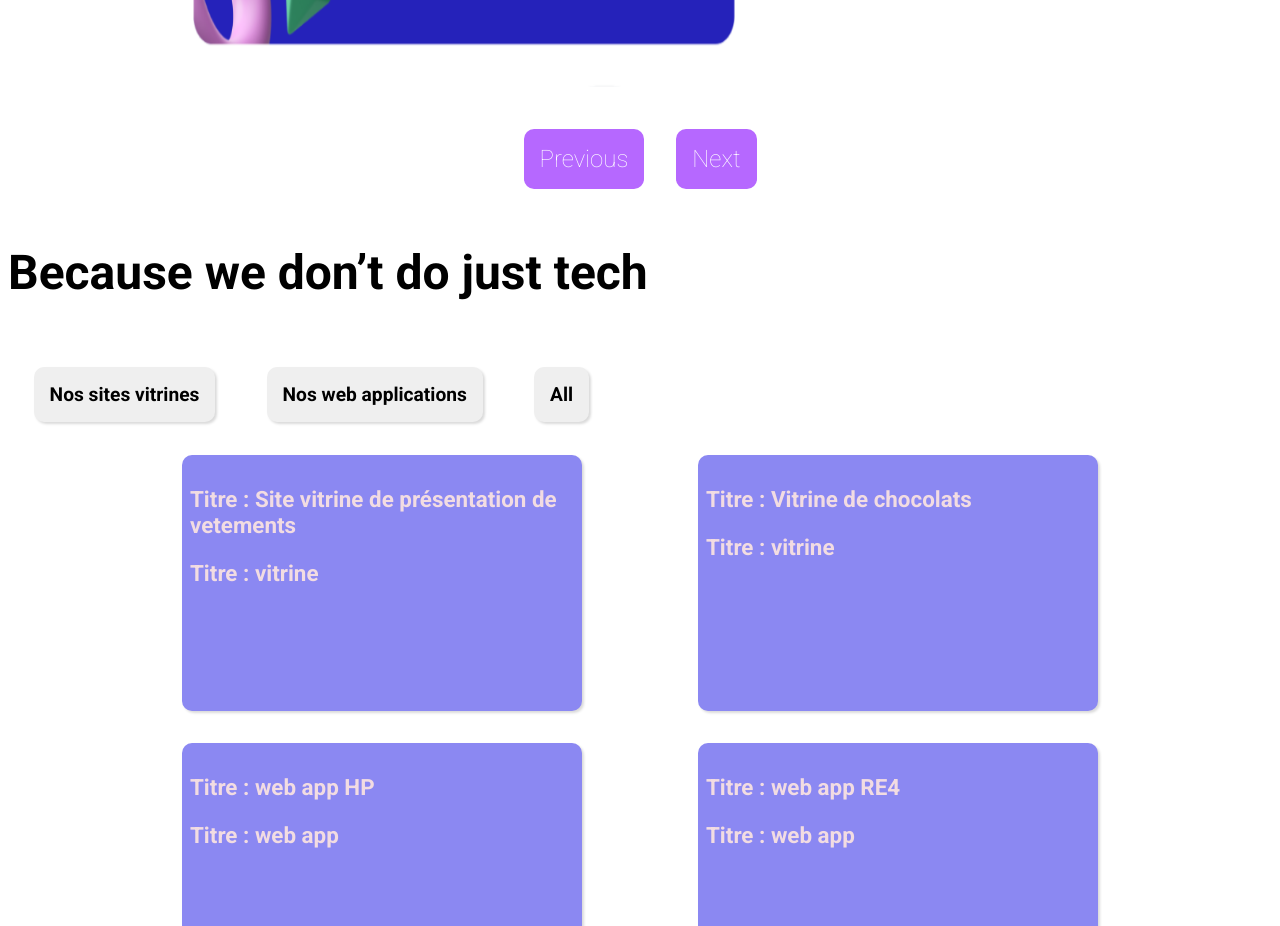
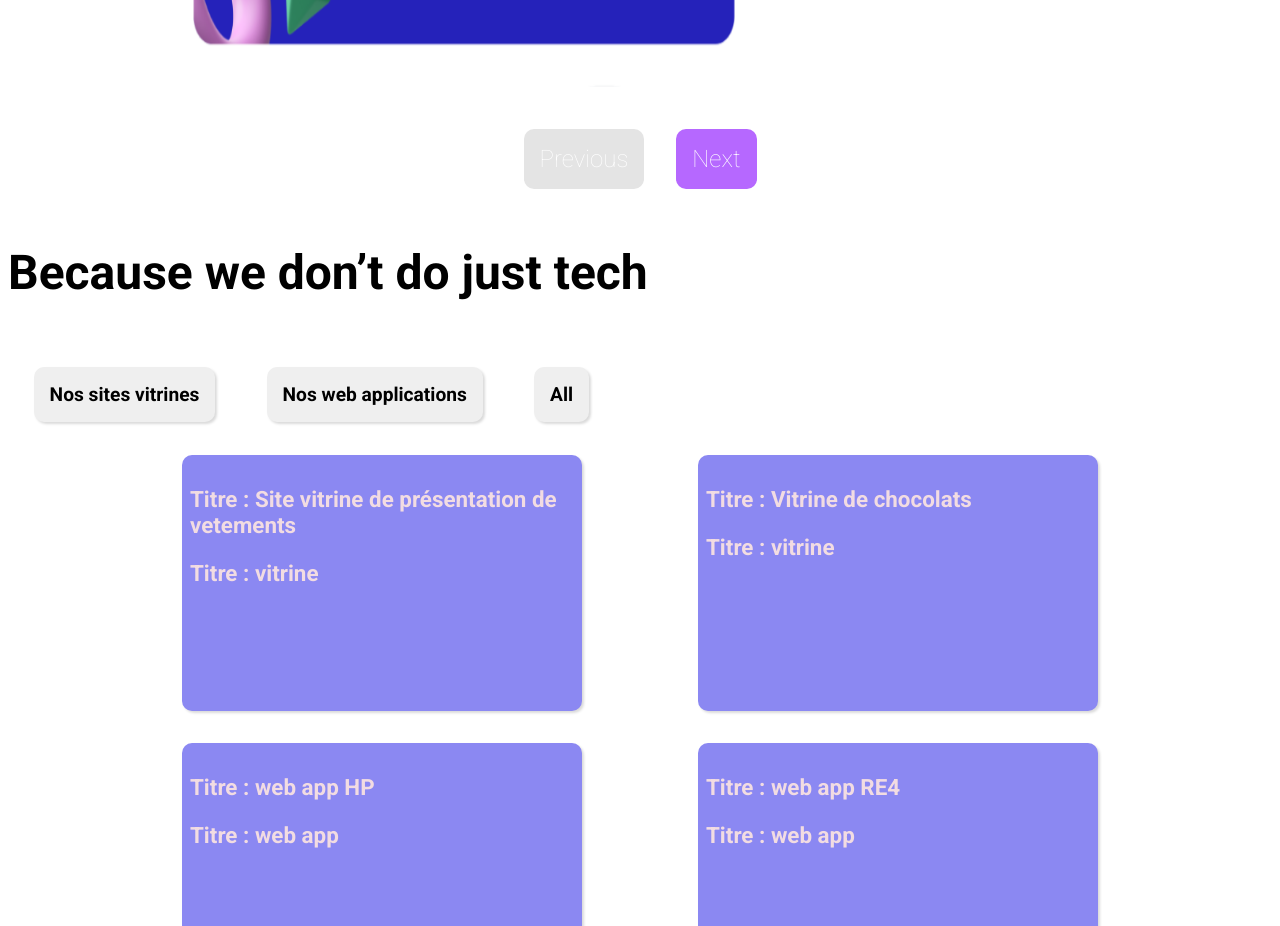
Before and after one commit to hichemhamdani/LFFchallenge-2, a Next.js app: page / in a window 1280 px wide. Shown: the part 2360-3286 px from the top of the page. Built offline with nearby package versions, Linux system fonts and the light colour scheme; a web font is replaced by a local one.

Commit message:
fixed button disabled

```diff
--- a/src/components/Landing-Page/ThirdSection/FourthSection/FourthSection.module.css
+++ b/src/components/Landing-Page/ThirdSection/FourthSection/FourthSection.module.css
@@ -38,6 +38,10 @@
     color: rgb(182, 104, 255);
 }
 
+.caroussel button:disabled{
+    background-color: rgb(228, 228, 228);
+}
+
 .FourtthSection img{
     margin: 2vw;
     border-radius: 10px;
```
